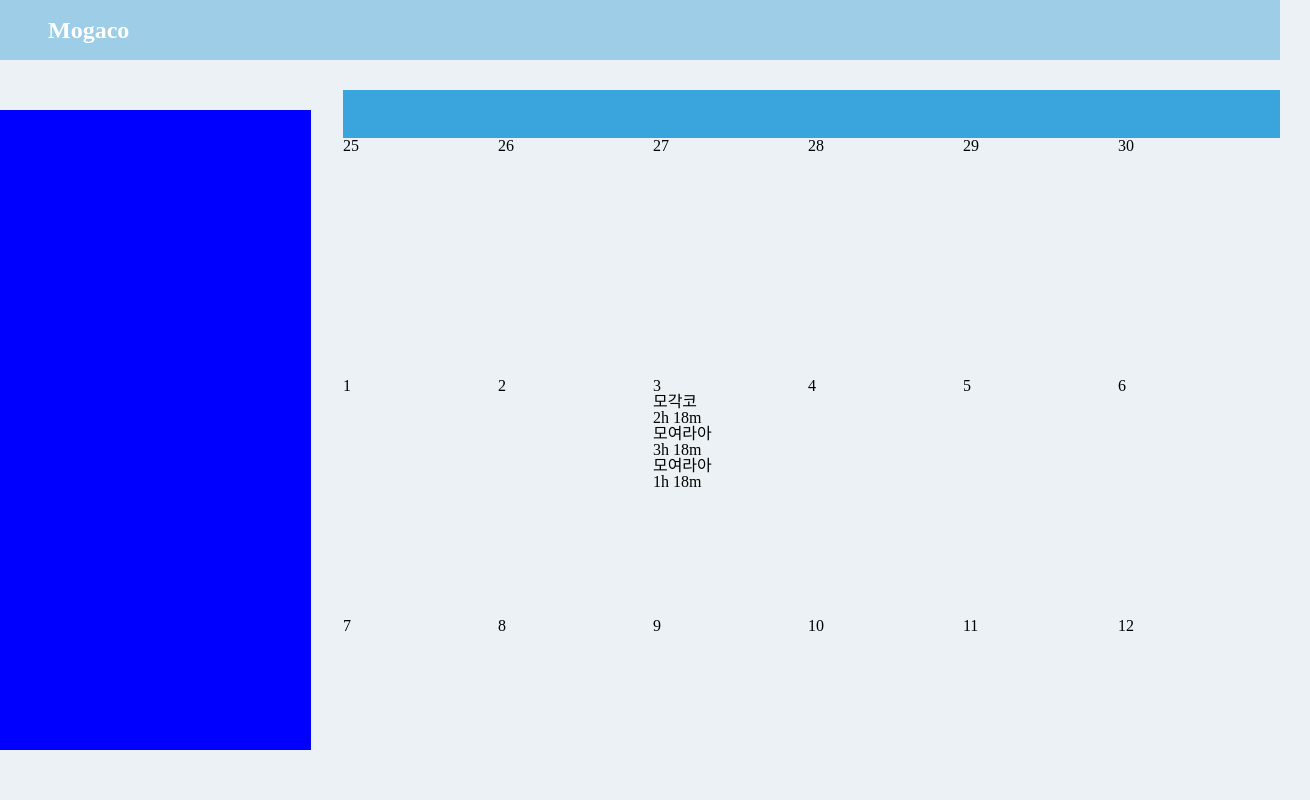
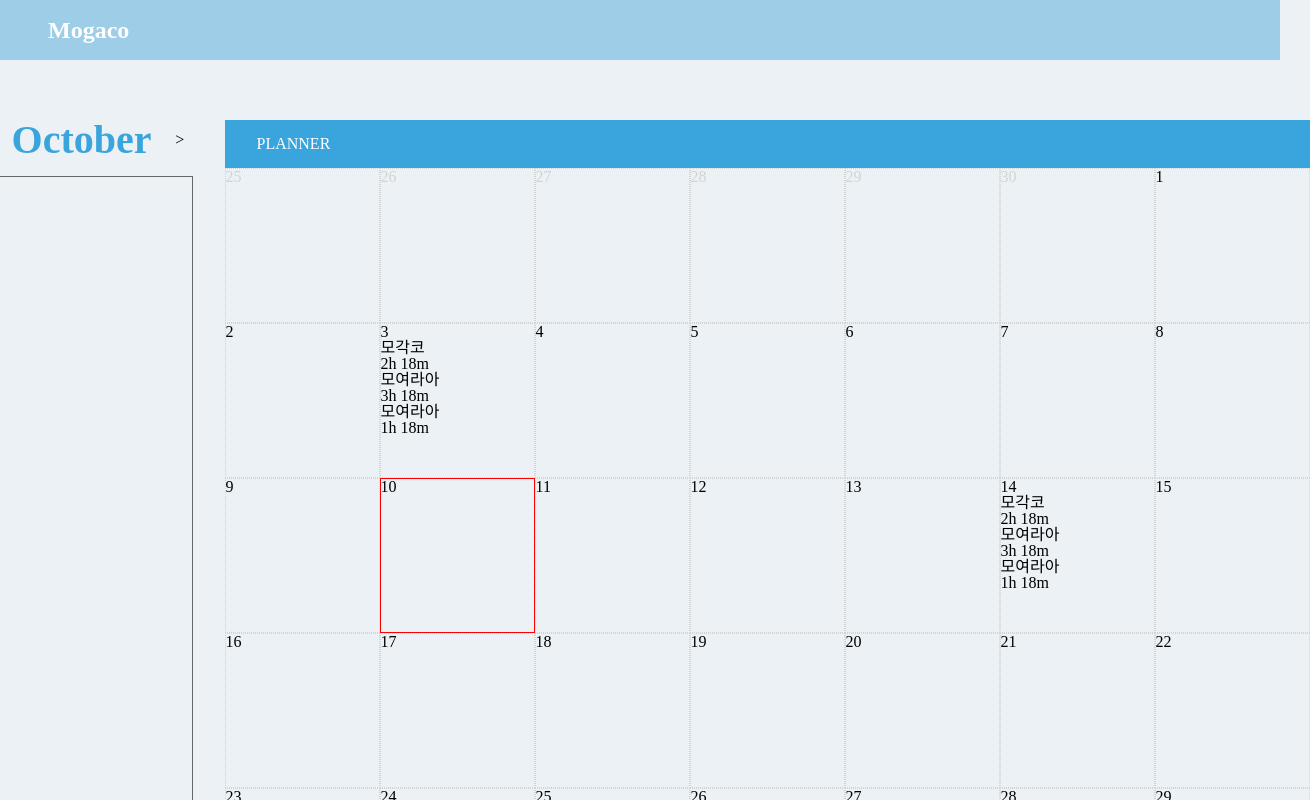
Before and after one commit to LoggingCo/mogaco.next.ts, a Next.js app: page /my-plan in a window 1280 px wide. Shown: the top 800 px of the page, 1310 px wide, since content can reach past the window. Built offline with nearby package versions, Linux system fonts and the light colour scheme.

Commit message:
feat: MyPlan Sidebar & hooks
나의 학습플래너 페이지 사이드바 추가 및 달력 기능 커스텀 훅화

```diff
--- a/src/libs/mock/user.data.ts
+++ b/src/libs/mock/user.data.ts
@@ -1 +1,44 @@
 export const userData = [];
+export const userPlanData = {
+  name: '병아리개발자',
+  time: {
+    Monthly: '13h 27m 56s',
+    Weekly: '3h 27m 56s',
+    Today: '1h 27m 56s',
+    Total: '23h 27m 56s',
+  },
+  mogaco: [
+    {
+      name: '모여라ㅏㅏㅏㅏ친구들',
+      day: 5,
+      time: '72h',
+    },
+    {
+      name: '퇴근 후 스터디',
+      day: 2,
+      time: '24h',
+    },
+    {
+      name: '토이 프로젝트',
+      day: 1,
+      time: '12h',
+    },
+  ],
+  todo: [
+    {
+      todo: '토이 프로젝트',
+    },
+    {
+      todo: 'proj design 회의',
+    },
+    {
+      todo: 'apple codding 복습',
+    },
+    {
+      todo: '교재 구입',
+    },
+    {
+      todo: 'proj03 refectoring',
+    },
+  ],
+};
--- a/src/pages/my-plan/Style.tsx
+++ b/src/pages/my-plan/Style.tsx
@@ -1,9 +1,10 @@
 import styled from 'styled-components';
-import { flexCenter } from 'styles/common';
 
 export const Wrapper = styled.div`
   width: 100%;
   min-height: calc(100vh - 60px);
   position: relative;
-  ${flexCenter}
+  display: flex;
+  justify-content: center;
+  padding: 60px;
 `;
--- a/src/pages/my-plan/components/Calendar/Calendar.tsx
+++ b/src/pages/my-plan/components/Calendar/Calendar.tsx
@@ -1,56 +1,21 @@
-import dayjs, { Dayjs } from 'dayjs';
+import dayjs from 'dayjs';
 import { myplanData } from 'libs/mock/myplan.data';
+import { useCalendar } from 'pages/my-plan/hooks/useCalendar';
 import { useEffect, useState } from 'react';
 import * as Styled from './Style';
 
 dayjs.locale('ko');
-function MyPlanCalendar() {
-  const [date, setDate] = useState<Dayjs>(dayjs());
-  const [selectMonth, setSelectMonth] = useState<number | null>(null);
+function MyPlanCalendar({ date }: any) {
   const [selectDate, setSelectDate] = useState<number | null>(null);
-
-  const [dateElement, setDateElement] = useState<any>([]);
   const [dailyhours, setDailyhours] = useState<any>(myplanData);
-
-  useEffect(() => {
-    if (!date) return;
-    setSelectMonth(date.month());
-  }, [date]);
-
-  useEffect(() => {
-    if (!date) return;
-    const firstDate = date.startOf('month'); // 1
-    const lastDate = date.endOf('month'); // 30~31
-    const selectMonthDateInfo = [];
-
-    for (let i = 0; i < lastDate.date(); i++) {
-      const date = firstDate.add(i, 'day');
-      selectMonthDateInfo.push({
-        date: date.date(),
-        day: date.day(),
-        isToday: date.isSame(dayjs(), 'day'),
-      });
-    }
-
-    if (firstDate.day() !== 0) {
-      const lastMonthDate = firstDate.subtract(1, 'month');
-      for (let i = 0; i < firstDate.day(); i++) {
-        selectMonthDateInfo.unshift({
-          date: lastMonthDate.endOf('month').subtract(i, 'day').date(),
-          day: lastMonthDate.endOf('month').subtract(i, 'day').day(),
-          isMonth: false,
-        });
-      }
-    }
-    setDateElement(selectMonthDateInfo);
-  }, [selectMonth]);
+  const [dateElement] = useCalendar(date);
 
   return (
     <Styled.Wrapper>
-      <Styled.Header></Styled.Header>
+      <Styled.Header>PLANNER</Styled.Header>
       <Styled.Container>
         {dateElement.map((date: any) => (
-          <Styled.Date key={date.date}>
+          <Styled.Date key={date.date} isToday={date.isToday} isMonth={date.isMonth}>
             {date.date}
             {dailyhours.map((dailyhour: any) => (
               <div key={dailyhour.date}>
--- a/src/pages/my-plan/components/Calendar/Style.tsx
+++ b/src/pages/my-plan/components/Calendar/Style.tsx
@@ -1,23 +1,35 @@
 import styled from 'styled-components';
+import { flexAlignCenter, flexCenter } from 'styles/common';
+
+type CalenderStyleProps = {
+  isMonth: boolean;
+  isToday: boolean;
+};
 
 export const Wrapper = styled.div`
-  width: 1085px;
-  height: 680px;
+  max-width: 1440px;
+  max-height: 680px;
 `;
 
 export const Container = styled.div`
   width: 100%;
-  display: flex;
-  flex-wrap: wrap;
+  display: grid;
+  grid-template-columns: repeat(7, 1fr);
 `;
 
-export const Date = styled.div`
+export const Date = styled.div<CalenderStyleProps>`
   width: 155px;
-  height: 240px;
+  height: 155px;
+  border: 1px dotted #d3d3d3;
+  ${({ isMonth }) => !isMonth && `color: #d3d3d3;`}
+  ${({ isToday }) => isToday && `border: 1px solid #f00;`}
 `;
 
 export const Header = styled.div`
   width: 100%;
   height: 48px;
   background-color: ${({ theme }) => theme.palette.primary[300]};
+  ${flexAlignCenter};
+  padding-left: 2rem;
+  color: ${({ theme }) => theme.palette.fontSubColor};
 `;
--- /dev/null
+++ b/src/pages/my-plan/components/Sidebar/Info/SideInfo.tsx
@@ -0,0 +1,4 @@
+function MyPlannerSideInfo() {
+  return <div></div>;
+}
+export default MyPlannerSideInfo;
--- /dev/null
+++ b/src/pages/my-plan/components/Sidebar/Mogaco/SideInfo.tsx
@@ -0,0 +1,4 @@
+function MyPlannerSideMogaco() {
+  return <div></div>;
+}
+export default MyPlannerSideMogaco;
--- a/src/pages/my-plan/components/Sidebar/Sidebar.tsx
+++ b/src/pages/my-plan/components/Sidebar/Sidebar.tsx
@@ -1,6 +1,20 @@
+import { userPlanData } from 'libs/mock/user.data';
+import { useState } from 'react';
+import { parseMonth } from 'utils/parseMonth';
 import * as Styeld from './Style';
 
-function MyPlanSidebar() {
-  return <Styeld.Wrapper></Styeld.Wrapper>;
+function MyPlanSidebar({ date, setDate }: any) {
+  const [myinfo, setMyinfo] = useState<any>(userPlanData);
+
+  return (
+    <Styeld.Wrapper>
+      <Styeld.Header>
+        <button>{'<'}</button>
+        <p>{parseMonth(date.month())}</p>
+        <button>{'>'}</button>
+      </Styeld.Header>
+      <Styeld.Container></Styeld.Container>
+    </Styeld.Wrapper>
+  );
 }
 export default MyPlanSidebar;
--- a/src/pages/my-plan/components/Sidebar/Style.tsx
+++ b/src/pages/my-plan/components/Sidebar/Style.tsx
@@ -2,9 +2,34 @@ import styled from 'styled-components';
 
 export const Wrapper = styled.div`
   width: 360px;
-  height: 640px;
+  height: 680px;
   position: sticky;
   top: 100px;
   margin-right: 32px;
-  background-color: blue;
 `;
+
+export const Header = styled.div`
+  display: flex;
+  justify-content: center;
+  align-items: center;
+  margin-bottom: 1rem;
+  & > button {
+    margin: 0 1rem;
+    :hover {
+      opacity: 0.8;
+    }
+  }
+
+  & > p {
+    min-width: 70%;
+    text-align: center;
+    font-size: 2.5rem;
+    color: ${({ theme }) => theme.palette.primary[300]};
+    font-weight: ${({ theme }) => theme.fontWeight.bold};
+  }
+`;
+
+export const Container = styled.div`
+  border: 1px solid ${({ theme }) => theme.palette.gray[300]};
+  height: 100%;
+`;
--- /dev/null
+++ b/src/pages/my-plan/components/Sidebar/Todo/SideInfo.tsx
@@ -0,0 +1,4 @@
+function MyPlannerSideTodo() {
+  return <div></div>;
+}
+export default MyPlannerSideTodo;
--- /dev/null
+++ b/src/pages/my-plan/hooks/useCalendar.ts
@@ -0,0 +1,44 @@
+import dayjs, { Dayjs } from 'dayjs';
+import { useEffect, useState } from 'react';
+
+type DateElement = {
+  date: number;
+  day: number;
+  isMonth: boolean;
+  isToday?: boolean;
+};
+
+export const useCalendar = (date: Dayjs) => {
+  dayjs.locale('ko');
+  const [dateElement, setDateElement] = useState<DateElement[]>([]);
+
+  useEffect(() => {
+    if (!date) return;
+    const firstDate = date.startOf('month'); // 1
+    const lastDate = date.endOf('month'); // 30~31
+    const selectMonthDateInfo: DateElement[] = [];
+
+    for (let i = 0; i < lastDate.date(); i++) {
+      const date = firstDate.add(i, 'day');
+      selectMonthDateInfo.push({
+        date: date.date(),
+        day: date.day(),
+        isMonth: true,
+        isToday: date.isSame(dayjs(), 'day'),
+      });
+    }
+
+    if (firstDate.day() !== 0) {
+      const lastMonthDate = firstDate.subtract(1, 'month');
+      for (let i = 0; i < firstDate.day(); i++) {
+        selectMonthDateInfo.unshift({
+          date: lastMonthDate.endOf('month').subtract(i, 'day').date(),
+          day: lastMonthDate.endOf('month').subtract(i, 'day').day(),
+          isMonth: false,
+        });
+      }
+    }
+    setDateElement(selectMonthDateInfo);
+  }, [date]);
+  return [dateElement, setDateElement];
+};
--- a/src/pages/my-plan/index.tsx
+++ b/src/pages/my-plan/index.tsx
@@ -1,14 +1,18 @@
 import Layout from 'components/Layout/Layout';
-import { ReactElement } from 'react';
+import dayjs, { Dayjs } from 'dayjs';
+import { ReactElement, useState } from 'react';
 import MyPlanCalendar from './components/Calendar/Calendar';
 import MyPlanSidebar from './components/Sidebar/Sidebar';
 import * as Styled from './Style';
 
+dayjs.locale('ko');
 function MyPlanPage() {
+  const [date, setDate] = useState<Dayjs>(dayjs());
+
   return (
     <Styled.Wrapper>
-      <MyPlanSidebar />
-      <MyPlanCalendar />
+      <MyPlanSidebar date={date} setData={setDate} />
+      <MyPlanCalendar date={date} />
     </Styled.Wrapper>
   );
 }
--- /dev/null
+++ b/src/utils/parseMonth.ts
@@ -0,0 +1,17 @@
+export const parseMonth = (month: number) => {
+  const monthList = [
+    'January',
+    'February',
+    'March',
+    'April',
+    'May',
+    'June',
+    'July',
+    'August',
+    'September',
+    'October',
+    'November',
+    'December',
+  ];
+  return monthList[month];
+};
```
Also changed, not shown: 2 other files (tests, documents, lock files or other folders).
